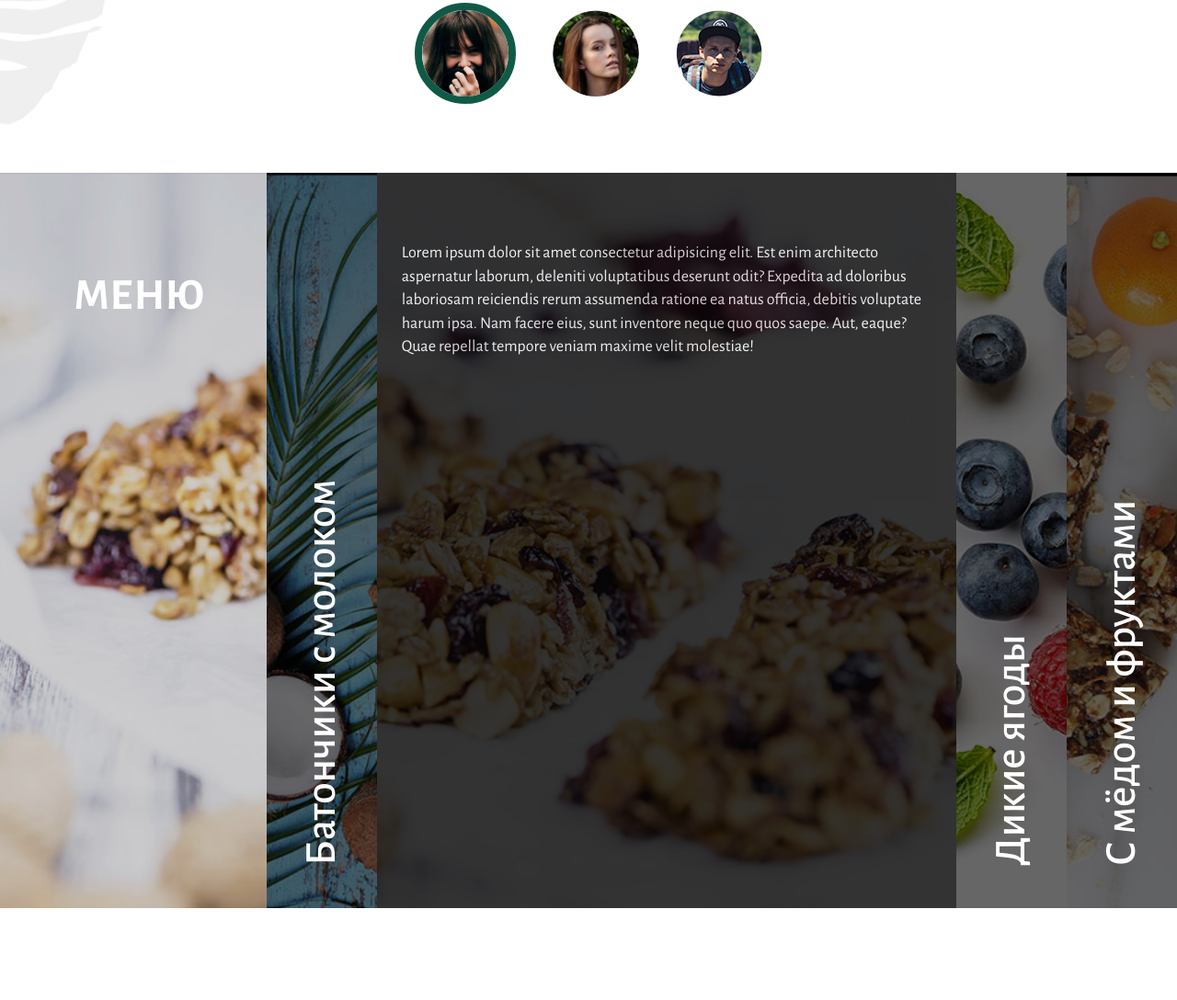
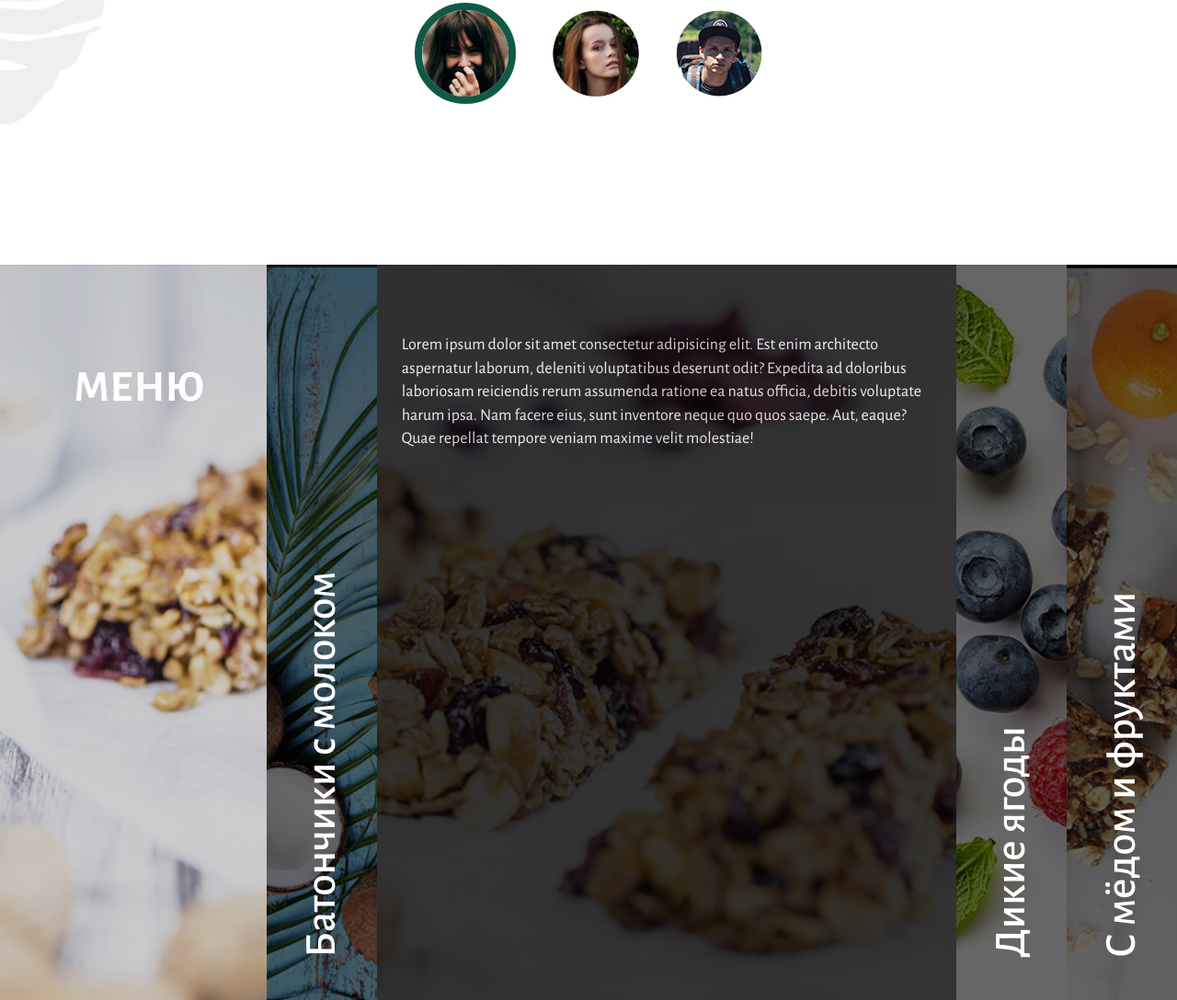
Before and after one commit to iomelyuhin/webmiddle, a plain HTML site: page index.html in a window 1280 px wide. Shown: the part 3012-4100 px from the top of the page at 92% size. Before the commit the page ends 4000 px from the top, so only its background shows below. Drawn offline with Linux system fonts and the light colour scheme.

Commit message:
webmiddle v 3.5 menu

```diff
--- a/css/blocks/_menu.scss
+++ b/css/blocks/_menu.scss
@@ -1,4 +1,5 @@
 .menu {
+  margin-top: 100px;
   color: #fff;
   background-color: #000;
   background-image: url(../img/bg/bg-menu.jpg);
--- a/index.html
+++ b/index.html
@@ -5,7 +5,7 @@
   <meta charset="UTF-8">
   <meta name="viewport" content="width=device-width, initial-scale=1.0">
   <meta http-equiv="X-UA-Compatible" content="ie=edge">
-  <title>Document</title>
+  <title>Шоколадки</title>
   <link rel="stylesheet" href="css/main.css">
 </head>
 
```
Also changed, not shown: css/main.css.
